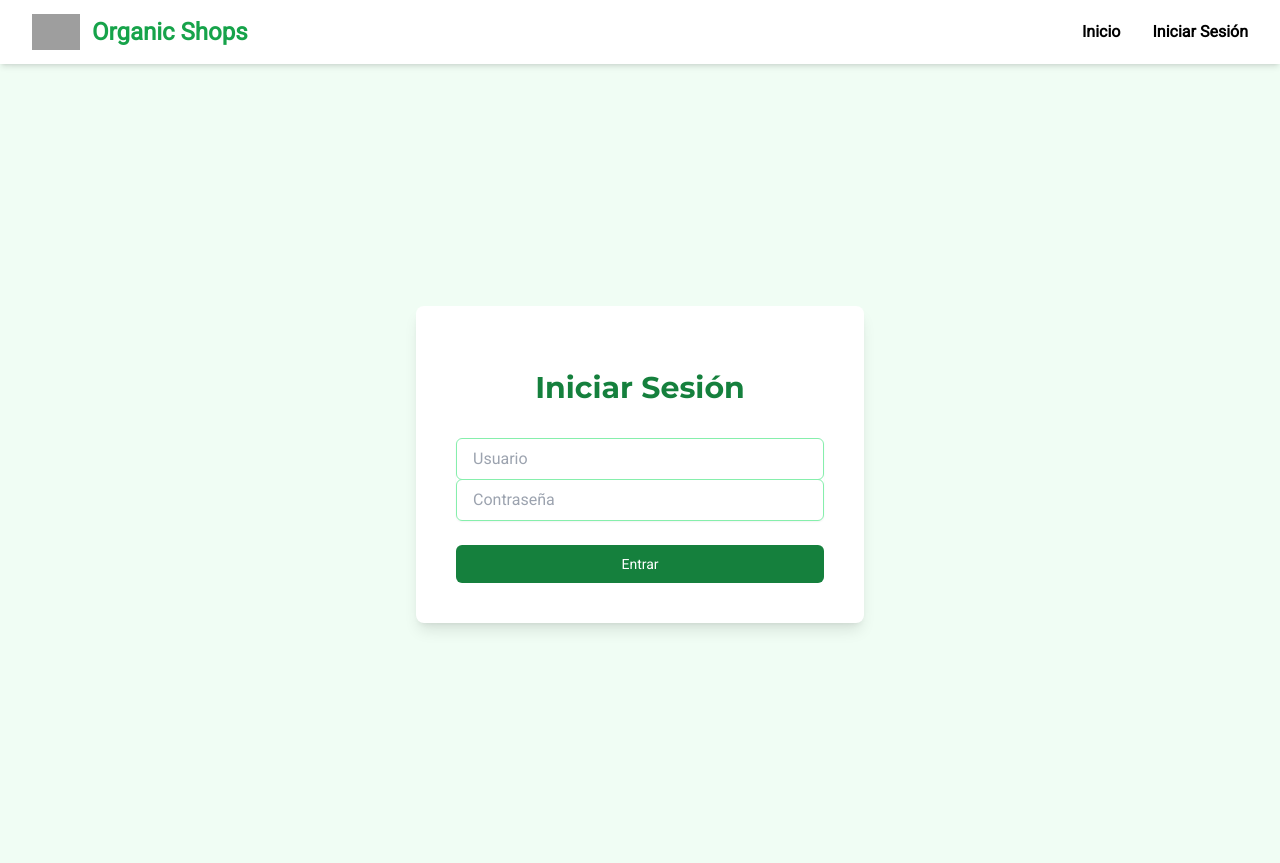
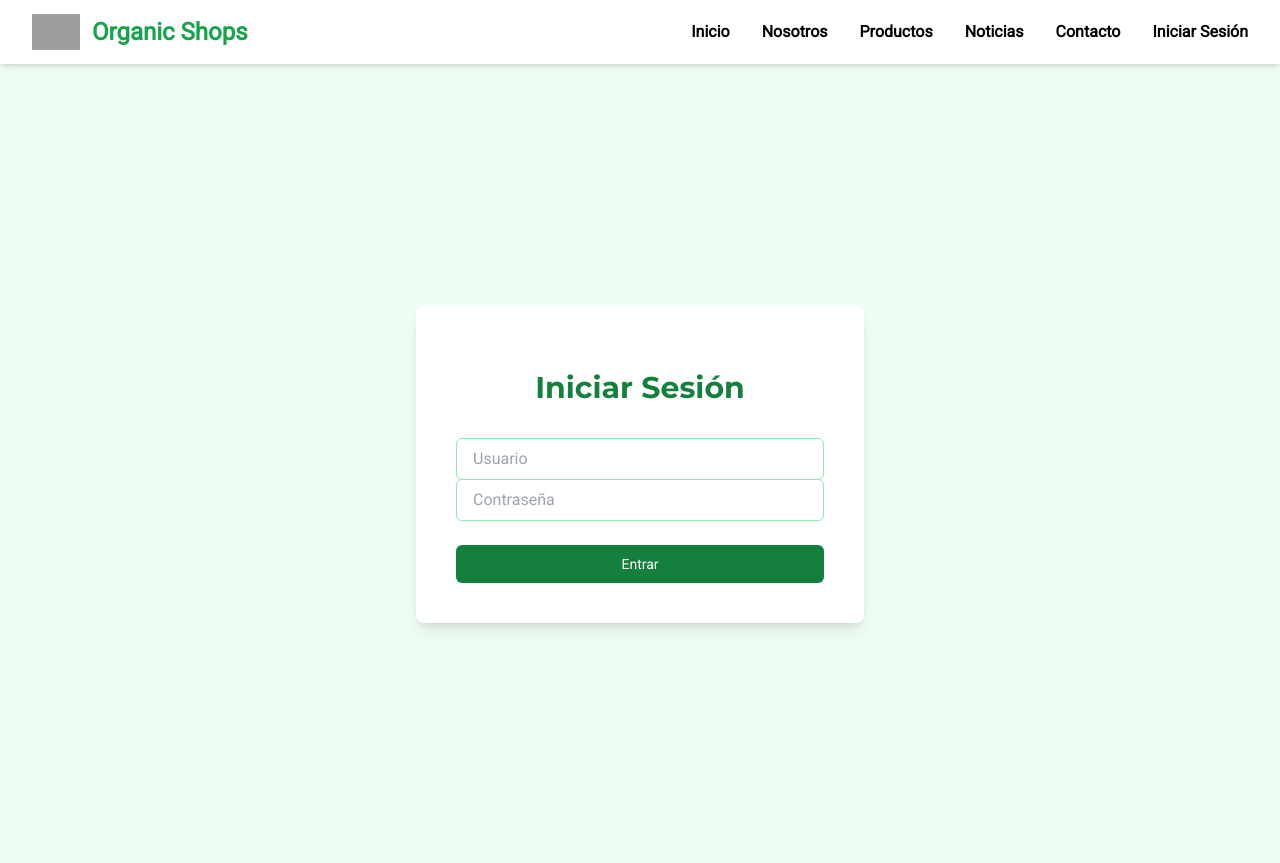
Before and after one commit to Faqsabalero/organic-shop-v3, a Django app: page /login/?next=/asignar/ in a window 1280 px wide. Shown: the top 863 px of the page. Run offline with Django 5.2, Linux system fonts and the light colour scheme; some libraries are stand-ins or nearby versions; grey boxes are pictures that could not be loaded.

Commit message:
feat: Actualizar navegación con nuevas entradas y mejorar menú móvil

```diff
--- a/core/templates/core/base.html
+++ b/core/templates/core/base.html
@@ -25,9 +25,13 @@
 
             <nav class="hidden md:flex space-x-8 font-semibold text-black">
                 <a href="{% url 'core:home' %}" class="hover:text-green-300 transition">Inicio</a>
+                <a href="#about" class="hover:text-green-300 transition">Nosotros</a>
+                <a href="#products" class="hover:text-green-300 transition">Productos</a>
+                <a href="#news" class="hover:text-green-300 transition">Noticias</a>
+                <a href="#contact" class="hover:text-green-300 transition">Contacto</a>
                 {% if user.is_authenticated %}
                     {% if user.rol == 'ADMIN' %}
-                        <a href="{% url 'core:asignar' %}" class="hover:text-green-300 transition">Panel Admin</a>
+                        <a href="{% url 'core:asignar' %}" class="hover:text-green-300 transition">Mi Panel</a>
                     {% elif user.rol == 'DISTRIBUIDOR' %}
                         <a href="{% url 'core:distribuidor' %}" class="hover:text-green-300 transition">Mi Panel</a>
                     {% endif %}
@@ -48,10 +52,22 @@
             <a href="{% url 'core:home' %}" class="block px-4 py-3 border-b border-gray-200 hover:bg-green-50 font-semibold text-green-600">
                 Inicio
             </a>
+            <a href="#about" class="block px-4 py-3 border-b border-gray-200 hover:bg-green-50 font-semibold text-green-600">
+                Nosotros
+            </a>
+            <a href="#products" class="block px-4 py-3 border-b border-gray-200 hover:bg-green-50 font-semibold text-green-600">
+                Productos
+            </a>
+            <a href="#news" class="block px-4 py-3 border-b border-gray-200 hover:bg-green-50 font-semibold text-green-600">
+                Noticias
+            </a>
+            <a href="#contact" class="block px-4 py-3 border-b border-gray-200 hover:bg-green-50 font-semibold text-green-600">
+                Contacto
+            </a>
             {% if user.is_authenticated %}
                 {% if user.rol == 'ADMIN' %}
                     <a href="{% url 'core:asignar' %}" class="block px-4 py-3 border-b border-gray-200 hover:bg-green-50 font-semibold text-green-600">
-                        Panel Admin
+                        Mi Panel
                     </a>
                 {% elif user.rol == 'DISTRIBUIDOR' %}
                     <a href="{% url 'core:distribuidor' %}" class="block px-4 py-3 border-b border-gray-200 hover:bg-green-50 font-semibold text-green-600">
```
